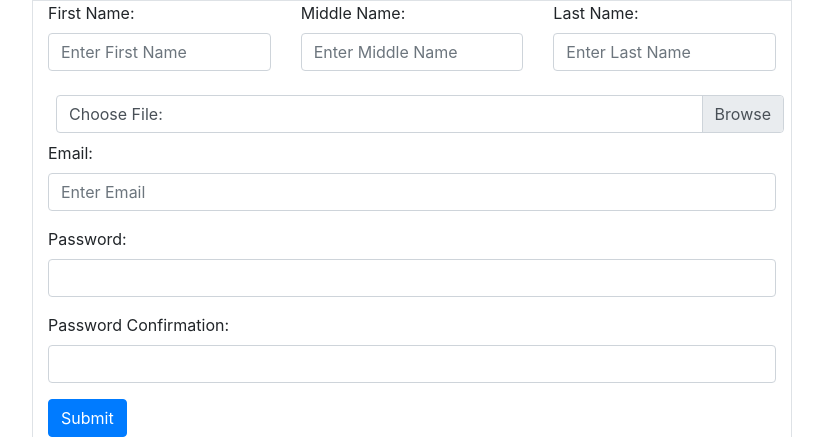
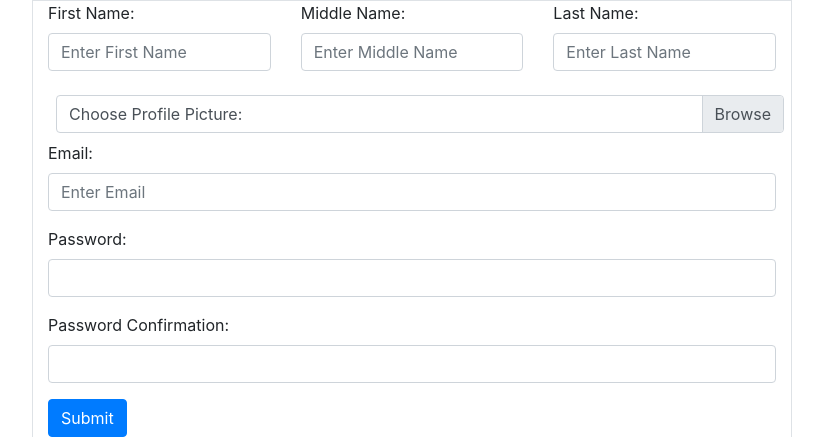
Before and after one commit to Sourav-Patteri/Lokham, a PHP site: page /users/new.php in a window 1280 px wide. Shown: the part 209-646 px from the top of the page, without its empty margins (38-861 px from the left). Run offline with PHP 8.4, Linux system fonts and the light colour scheme; some libraries are stand-ins or nearby versions.

Commit message:
Final Commit

```diff
--- a/issues/_form.php
+++ b/issues/_form.php
@@ -32,7 +32,7 @@
   </div>
   <div class="custom-file m-2">
       <input type="file" name="uploads" class="custom-file-input" id="uploads">
-      <label for="uploads" class="custom-file-label">Choose File:</label>
+      <label for="uploads" class="custom-file-label">Upload an Image:</label>
   </div>
   </div>
     <button class="btn btn-primary" type="submit" name="submit">Submit</button>
--- a/users/_form.php
+++ b/users/_form.php
@@ -48,7 +48,7 @@ $form_data = $form_data ?? null;
   </div>
   <div class="custom-file m-2">
       <input type="file" name="uploads" class="custom-file-input" id="uploads">
-      <label for="uploads" class="custom-file-label">Choose File:</label>
+      <label for="uploads" class="custom-file-label">Choose Profile Picture:</label>
   </div>
   <div class="form-group">
     <label for="email">Email:</label>
```
